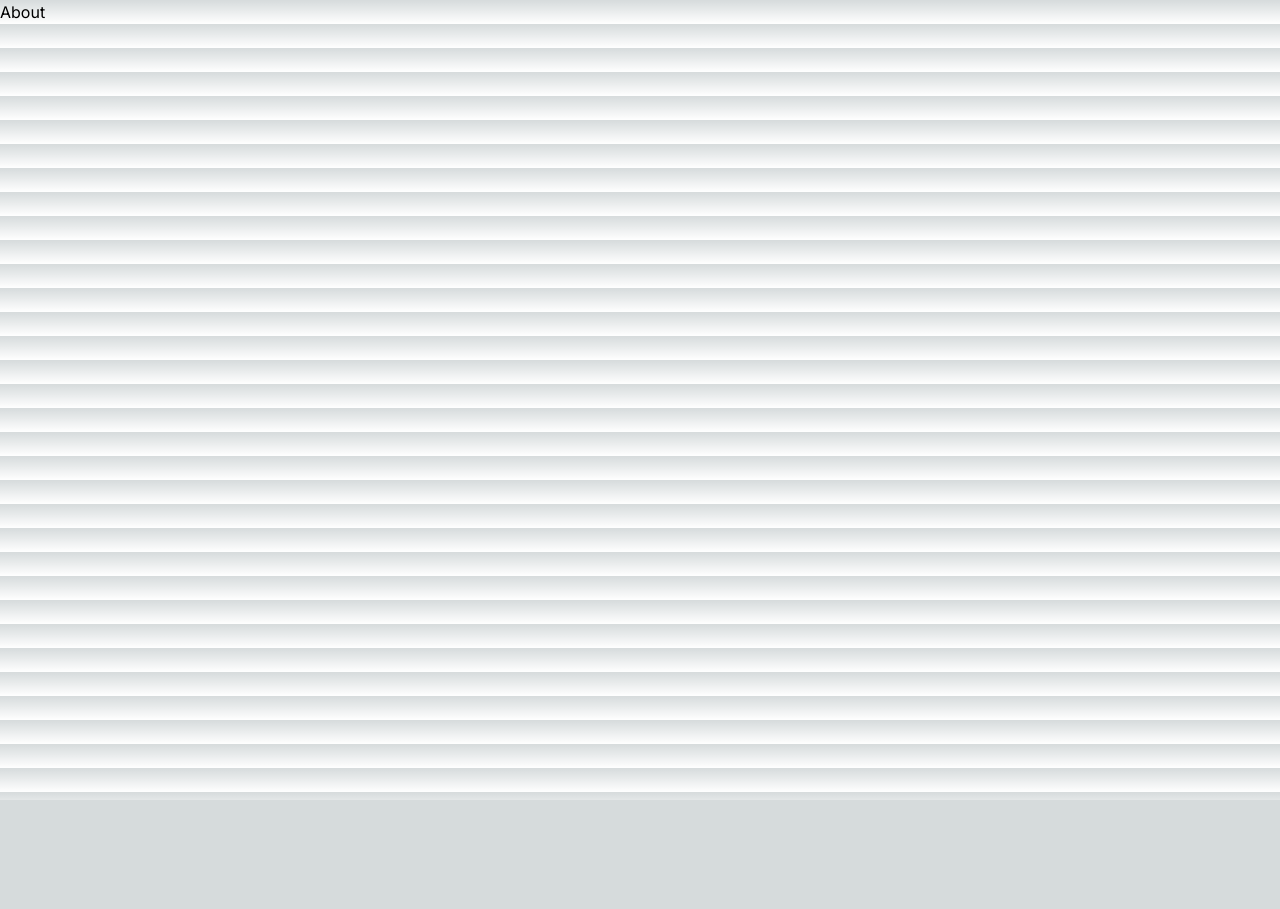
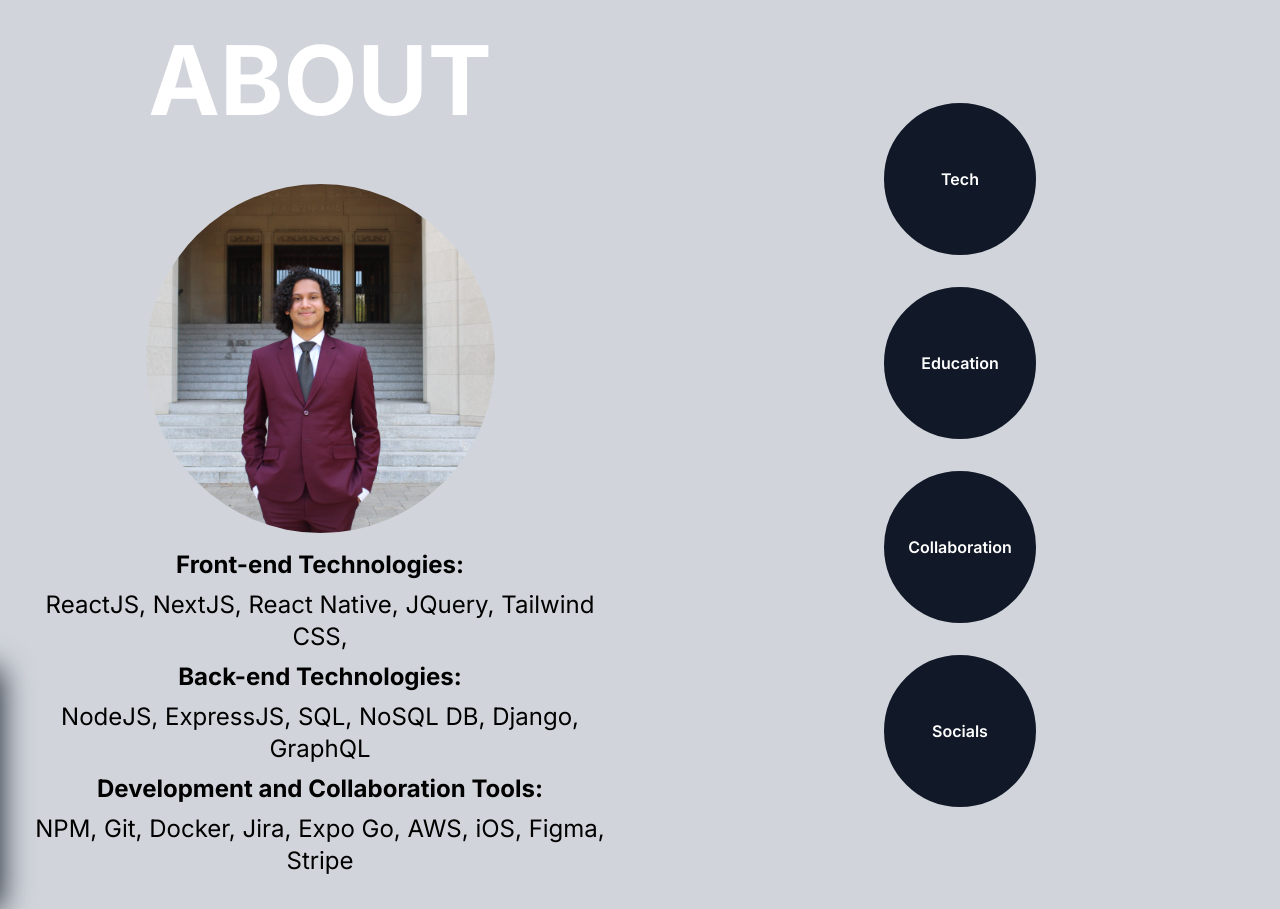
Before and after one commit to ArmaanJH/Armaan-Hossain, a Next.js app: page /about in a window 1280 px wide. Before the commit the page ends 800 px from the top, so only its background shows below. Built offline with nearby package versions, Linux system fonts and the light colour scheme.

Commit message:
about page with changes to the contact form, and analytics

```diff
--- a/package.json
+++ b/package.json
@@ -10,8 +10,10 @@
   },
   "dependencies": {
     "@fortawesome/fontawesome-svg-core": "^6.6.0",
+    "@fortawesome/free-brands-svg-icons": "^6.6.0",
     "@fortawesome/free-solid-svg-icons": "^6.6.0",
     "@fortawesome/react-fontawesome": "^0.2.2",
+    "@vercel/analytics": "^1.3.1",
     "emailjs-com": "^3.2.0",
     "framer-motion": "^11.3.27",
     "next": "14.2.5",
--- a/src/app/about/page.tsx
+++ b/src/app/about/page.tsx
@@ -1,5 +1,141 @@
-export default function About(){
+'use client';
+import Head from 'next/head';
+import Image from 'next/image';
+import { useState } from 'react';
+import { motion } from 'framer-motion';
+import { FontAwesomeIcon } from '@fortawesome/react-fontawesome';
+import { faArrowRight } from '@fortawesome/free-solid-svg-icons';
+
+
+export default function About() {
+  const [activePanel, setActivePanel] = useState<string | null>(null);
+
+  const handleCircleClick = (panelId: string) => {
+    setActivePanel(panelId === activePanel ? null : panelId);
+  };
+
   return (
-    <p>About</p>
-  )
+    <>
+      <Head>
+        <meta name="viewport" content="width=device-width, initial-scale=1" />
+        <title>About</title>
+      </Head>
+      <main className="relative flex flex-row min-h-screen min-w-screen bg-gray-300 overflow-hidden">
+
+        {/* Moving Squares */}
+        <div className="absolute inset-0 flex items-start justify-start gap-4 sm:gap-8 md:gap-12 sm:animate-slide-sm md:animate-slide-md">
+          <div className="w-[30vw] h-[30vw] sm:w-[30vh] sm:h-[30vh] min-w-[200px] min-h-[200px] bg-gray-900 blur-lg"></div>
+          <div className="w-[30vw] h-[30vw] sm:w-[30vh] sm:h-[30vh] min-w-[200px] min-h-[200px] bg-gray-900 blur-lg"></div>
+          <div className="w-[30vw] h-[30vw] sm:w-[30vh] sm:h-[30vh] min-w-[200px] min-h-[200px] bg-gray-900 blur-lg"></div>
+          <div className="w-[30vw] h-[30vw] sm:w-[30vh] sm:h-[30vh] min-w-[200px] min-h-[200px] bg-gray-900 blur-lg"></div>
+        </div>
+
+        <div className="absolute inset-0 flex items-end justify-end gap-4 sm:gap-8 md:gap-12 sm:animate-slide-sm md:animate-slide-md">
+          <div className="w-[30vw] h-[30vw] sm:w-[30vh] sm:h-[30vh] min-w-[200px] min-h-[200px] bg-gray-900 blur-lg"></div>
+          <div className="w-[30vw] h-[30vw] sm:w-[30vh] sm:h-[30vh] min-w-[200px] min-h-[200px] bg-gray-900 blur-lg"></div>
+          <div className="w-[30vw] h-[30vw] sm:w-[30vh] sm:h-[30vh] min-w-[200px] min-h-[200px] bg-gray-900 blur-lg"></div>
+          <div className="w-[30vw] h-[30vw] sm:w-[30vh] sm:h-[30vh] min-w-[200px] min-h-[200px] bg-gray-900 blur-lg"></div>
+        </div>
+
+        <div className="absolute inset-0 flex items-center justify-center gap-4 sm:gap-8 md:gap-12 sm:animate-slide-sm md:animate-slide-md">
+          <div className="w-[30vw] h-[30vw] sm:w-[30vh] sm:h-[30vh] min-w-[200px] min-h-[200px] bg-gray-900 blur-lg"></div>
+          <div className="w-[30vw] h-[30vw] sm:w-[30vh] sm:h-[30vh] min-w-[200px] min-h-[200px] bg-gray-900 blur-lg"></div>
+          <div className="w-[30vw] h-[30vw] sm:w-[30vh] sm:h-[30vh] min-w-[200px] min-h-[200px] bg-gray-900 blur-lg"></div>
+          <div className="w-[30vw] h-[30vw] sm:w-[30vh] sm:h-[30vh] min-w-[200px] min-h-[200px] bg-gray-900 blur-lg"></div>
+        </div>
+
+        {/* Left Side: Profile and Title */}
+        <div className="flex flex-col items-center justify-center w-1/2 h-full p-8 z-10">
+          <div>
+            <p className="text-4xl sm:text-6xl md:text-8xl text-center text-white font-bold leading-tight pb-12">ABOUT</p>
+          </div>
+          <div className="flex justify-center w-full h-auto">
+            <Image
+              src={'/images/profile.jpg'}
+              alt={'Armaan Hossain Portrait'}
+              width={365}
+              height={300}
+              className={'rounded-full border-gray-300 border-8'}
+            />
+          </div>
+          <div className="text-2xl text-center">
+            <p className="font-bold p-2">Front-end Technologies:</p>
+            <p>ReactJS, NextJS, React Native, JQuery, Tailwind CSS,</p>
+            <p className="font-bold p-2">Back-end Technologies:</p>
+            <p>NodeJS, ExpressJS, SQL, NoSQL DB, Django, GraphQL</p>
+            <p className="font-bold p-2">Development and Collaboration Tools:</p>
+            <p>NPM, Git, Docker, Jira, Expo Go, AWS, iOS, Figma, Stripe</p>
+          </div>
+        </div>
+
+        {/* Right Side: Circles */}
+        <div className="flex-1 flex flex-col items-center justify-center p-4 gap-6 z-10">
+          {/* Circles that trigger panels */}
+          <div className="group w-40 h-40 rounded-full bg-gray-900 border-gray-300 border-4 text-white font-semibold text-center flex items-center justify-center cursor-pointer transition-all duration-500 ease-in-out" onClick={() => handleCircleClick('tech')}>
+            Tech
+          </div>
+          <div className="group w-40 h-40 rounded-full bg-gray-900 border-gray-300 border-4 text-white font-semibold text-center flex items-center justify-center cursor-pointer transition-all duration-500 ease-in-out" onClick={() => handleCircleClick('education')}>
+            Education
+          </div>
+          <div className="group w-40 h-40 rounded-full bg-gray-900 border-gray-300 border-4 text-white font-semibold text-center flex items-center justify-center cursor-pointer transition-all duration-500 ease-in-out" onClick={() => handleCircleClick('collaboration')}>
+            Collaboration
+          </div>
+          <div className="group w-40 h-40 rounded-full bg-gray-900 border-gray-300 border-4 text-white font-semibold text-center flex items-center justify-center cursor-pointer transition-all duration-500 ease-in-out" onClick={() => handleCircleClick('socials')}>
+            Socials
+          </div>
+        </div>
+
+        {/* Sliding Panel */}
+        <motion.div
+          className="fixed top-0 right-0 h-full bg-gray-900 border-l-4 border-gray-300 text-white p-8 w-1/2 overflow-y-auto z-10 flex flex-col"
+          initial={{ x: '100%' }}
+          animate={{ x: activePanel ? '0%' : '100%' }}
+          transition={{ duration: 0.5, ease: 'easeInOut' }}
+        >
+          {/* Flex container to align items */}
+          <div className="flex justify-between items-center mb-16">
+            <button
+              className="text-white"
+              onClick={() => setActivePanel(null)}
+            >
+              <FontAwesomeIcon icon={faArrowRight} size="3x" />
+            </button>
+          </div>
+
+          {activePanel === 'tech' && (
+            <div>
+              <h2 className="text-3xl font-bold mb-4">Tech</h2>
+              <p>
+                As a dedicated and passionate Software Engineer at LS Technologies, I specialize in leveraging ReactJS and Python within an Agile environment to deliver high-quality, innovative solutions. With a robust foundation in Computer Science and a keen understanding of Cybersecurity, I bring a unique blend of skills to the table, ensuring both functional and secure software development.
+              </p>
+            </div>
+          )}
+          {activePanel === 'education' && (
+            <div>
+              <h2 className="text-3xl font-bold mb-4">Education</h2>
+              <p>
+                I hold a Bachelor of Science in Computer Science, which has equipped me with a comprehensive understanding of the core principles of computing. My professional journey is characterized by a relentless pursuit of growth and learning, always striving to expand my expertise and stay at the forefront of technological advancements.
+              </p>
+            </div>
+          )}
+          {activePanel === 'collaboration' && (
+            <div>
+              <h2 className="text-3xl font-bold mb-4">Collaboration</h2>
+              <p>
+                I thrive in collaborative settings, valuing teamwork and communication as essential elements of success. My approach is driven by a commitment to continuous improvement, both in my professional capabilities and as an individual. I am passionate about embracing new challenges and opportunities to enhance my skill set and contribute meaningfully to the tech community.
+              </p>
+            </div>
+          )}
+          {activePanel === 'socials' && (
+            <div>
+              <h2 className="text-3xl font-bold mb-4">Socials</h2>
+              <p>
+                Let&apos;s connect and explore how we can innovate and grow together in the ever-evolving landscape of technology!
+              </p>
+            </div>
+          )}
+        </motion.div>
+      </main>
+    </>
+  );
 }
--- a/src/app/components/contactForm.tsx
+++ b/src/app/components/contactForm.tsx
@@ -95,7 +95,7 @@ export default function ContactForm({ onClose }: ContactFormProps) {
         <div className="h-full flex flex-col items-center justify-center text-center">
           <FontAwesomeIcon icon={faEnvelopeCircleCheck} size="4x" className="text-white mb-4" />
           <p className="text-xl font-semibold text-white mb-4">
-            Your email has been sent! I&apos;ll get back to you as soon as I can!.
+            Your email has been sent! I&apos;ll get back to you as soon as I can!
           </p>
           <button
             type="button"
--- a/src/app/layout.tsx
+++ b/src/app/layout.tsx
@@ -1,12 +1,13 @@
 import type { Metadata } from "next";
 import { Inter } from "next/font/google";
+import { Analytics } from "@vercel/analytics/react"
 import "./globals.css";
 
 const inter = Inter({ subsets: ["latin"] });
 
 export const metadata: Metadata = {
   title: "Armaan Hossain",
-  description: "My Website",
+  description: "Armaan Hossain's Portfolio",
 };
 
 export default function RootLayout({
@@ -16,7 +17,10 @@ export default function RootLayout({
 }>) {
   return (
     <html lang="en">
-      <body className={inter.className}>{children}</body>
+      <body className={inter.className}>
+        {children}
+        <Analytics />
+      </body>
     </html>
   );
 }
```
Also changed, not shown: src/app/work/page.tsx (+17 -19 lines), public/images/profile.jpg (added), 1 other file (tests, documents, lock files or other folders).
